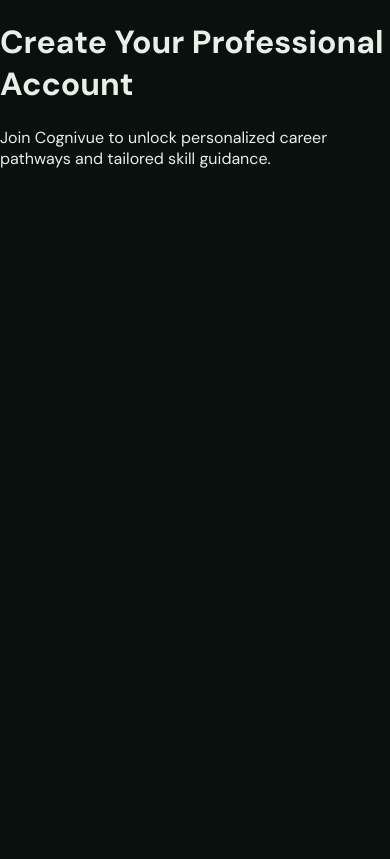
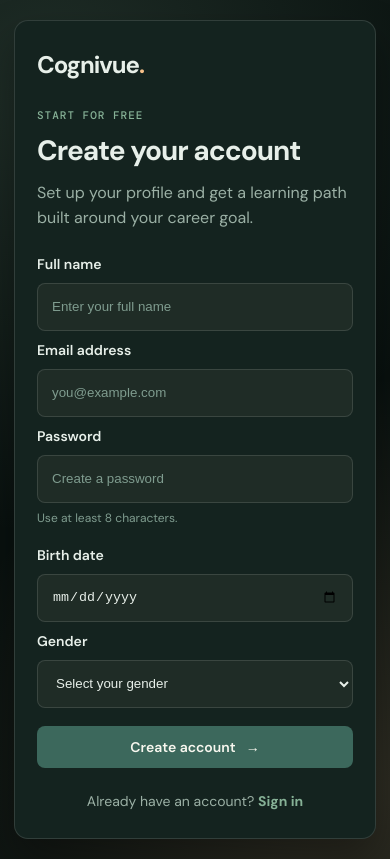
Before and after one commit to kokan09/Cognivue-AI, a React (Vite) app in the folder frontend/my-app/: page /sign-up in a window 390 px wide. Built offline with nearby package versions, Linux system fonts and the light colour scheme; a web font is replaced by a local one.

Commit message:
added sign in and sign up UI

```diff
--- a/frontend/my-app/src/pages/LandingPage.jsx
+++ b/frontend/my-app/src/pages/LandingPage.jsx
@@ -2,6 +2,7 @@
 import FeatureCard from '../components/FeatureCard'
 import FaqItem from '../components/FaqItem'
 import Footer from '../components/Footer'
+import { Link } from 'react-router-dom'
 
 const featureList = [
   {
@@ -80,9 +81,9 @@
               Cognivue analyzes real-time industry demand, evaluates your skill mastery, and builds clear, evidence-backed learning paths.
             </p>
             <div className="hero-actions">
-              <a className="button" href="#demo">
+              <Link className="button" to="/sign-up">
                 Get Started Free <b>→</b>
-              </a>
+              </Link>
               <a className="text-button" href="#how-it-works">
                 See How It Works <span>↗</span>
               </a>
--- a/frontend/my-app/src/pages/SignInPage.jsx
+++ b/frontend/my-app/src/pages/SignInPage.jsx
@@ -1,10 +1,28 @@
+import { Link } from 'react-router-dom'
+
 function SignInPage() {
   return (
     <main className="auth-page">
-      <div className="auth-card">
-        <h1>Login</h1>
-        <p>Access your Cognivue workspace with secure member credentials.</p>
-      </div>
+      <section className="auth-card" aria-labelledby="sign-in-title">
+        <Link className="auth-brand" to="/" aria-label="Back to Cognivue home">Cognivue<span>.</span></Link>
+        <div className="auth-intro">
+          <p className="auth-kicker">Welcome back</p>
+          <h1 id="sign-in-title">Sign in to your workspace</h1>
+          <p>Continue building a learning path that moves with the market.</p>
+        </div>
+        <form className="auth-form" onSubmit={(event) => event.preventDefault()}>
+          <label htmlFor="sign-in-email">Email address</label>
+          <input id="sign-in-email" name="email" type="email" placeholder="you@example.com" autoComplete="email" />
+          <div className="field-label-row">
+            <label htmlFor="sign-in-password">Password</label>
+            <button className="auth-text-action" type="button">Forgot password?</button>
+          </div>
+          <input id="sign-in-password" name="password" type="password" placeholder="Enter your password" autoComplete="current-password" />
+          <label className="remember-me"><input type="checkbox" name="remember" /><span>Keep me signed in</span></label>
+          <button className="button auth-submit" type="submit">Sign in <span aria-hidden="true">→</span></button>
+        </form>
+        <p className="auth-switch">New to Cognivue? <Link to="/sign-up">Create an account</Link></p>
+      </section>
     </main>
   )
 }
--- a/frontend/my-app/src/pages/SignUpPage.jsx
+++ b/frontend/my-app/src/pages/SignUpPage.jsx
@@ -1,10 +1,40 @@
+import { Link } from 'react-router-dom'
+
 function SignUpPage() {
   return (
     <main className="auth-page">
-      <div className="auth-card">
-        <h1>Create Your Professional Account</h1>
-        <p>Join Cognivue to unlock personalized career pathways and tailored skill guidance.</p>
-      </div>
+      <section className="auth-card" aria-labelledby="sign-up-title">
+        <Link className="auth-brand" to="/" aria-label="Back to Cognivue home">Cognivue<span>.</span></Link>
+        <div className="auth-intro">
+          <p className="auth-kicker">Start for free</p>
+          <h1 id="sign-up-title">Create your account</h1>
+          <p>Set up your profile and get a learning path built around your career goal.</p>
+        </div>
+        <form className="auth-form" onSubmit={(event) => event.preventDefault()}>
+          <label htmlFor="sign-up-name">Full name</label>
+          <input id="sign-up-name" name="name" type="text" placeholder="Enter your full name" autoComplete="name" />
+          <label htmlFor="sign-up-email">Email address</label>
+          <input id="sign-up-email" name="email" type="email" placeholder="you@example.com" autoComplete="email" />
+          <label htmlFor="sign-up-password">Password</label>
+          <input id="sign-up-password" name="password" type="password" placeholder="Create a password" autoComplete="new-password" />
+          <p className="input-hint">Use at least 8 characters.</p>
+
+          <label htmlFor="sign-up-birth-date">Birth date</label>
+          <input id="sign-up-birth-date" name="birthDate" type="date" autoComplete="bday" />
+
+          <label htmlFor="sign-up-gender">Gender</label>
+          <select id="sign-up-gender" name="gender" defaultValue="">
+            <option value="" disabled>Select your gender</option>
+            <option value="female">Female</option>
+            <option value="male">Male</option>
+            <option value="non-binary">Non-binary</option>
+            <option value="prefer-not-to-say">Prefer not to say</option>
+          </select>
+
+          <button className="button auth-submit" type="submit">Create account <span aria-hidden="true">→</span></button>
+        </form>
+        <p className="auth-switch">Already have an account? <Link to="/sign-in">Sign in</Link></p>
+      </section>
     </main>
   )
 }
--- a/frontend/my-app/src/styles/main.css
+++ b/frontend/my-app/src/styles/main.css
@@ -69,3 +69,30 @@
 a {
   font: inherit;
 }
+
+/* Authentication pages */
+.auth-page { min-height: 100vh; padding: 48px 24px; display: grid; place-items: center; background: radial-gradient(circle at 12% 10%, color-mix(in srgb, var(--accent-strong) 18%, transparent), transparent 28rem), radial-gradient(circle at 88% 92%, color-mix(in srgb, var(--accent) 16%, transparent), transparent 26rem), var(--bg-primary); }
+.auth-card { width: min(100%, 460px); padding: 36px; background: var(--surface); border: 1px solid var(--border); border-radius: 18px; box-shadow: var(--panel-shadow); }
+.auth-brand { display: inline-block; color: var(--text-primary); font-size: 24px; font-weight: 700; letter-spacing: -1px; text-decoration: none; }
+.auth-brand span { color: var(--accent); }
+.auth-intro { margin: 36px 0 28px; }
+.auth-kicker { margin: 0 0 10px; color: var(--accent-strong); font-family: 'DM Mono', monospace; font-size: 11px; font-weight: 500; letter-spacing: 1px; text-transform: uppercase; }
+.auth-intro h1 { margin: 0; font-size: clamp(28px, 5vw, 36px); letter-spacing: -1px; }
+.auth-intro > p:last-child { margin: 12px 0 0; color: var(--text-secondary); line-height: 1.55; }
+.auth-form { display: grid; gap: 10px; }
+.auth-form label, .field-label-row label { color: var(--text-primary); font-size: 14px; font-weight: 600; }
+.auth-form input:not([type='checkbox']), .auth-form select { width: 100%; height: 48px; padding: 0 14px; color: var(--text-primary); background: var(--surface-alt); border: 1px solid var(--border); border-radius: 8px; outline: none; transition: border-color .2s ease, box-shadow .2s ease; }
+.auth-form input:not([type='checkbox'])::placeholder { color: var(--text-muted); }
+.auth-form input:not([type='checkbox']):focus, .auth-form select:focus { border-color: var(--accent-strong); box-shadow: 0 0 0 3px color-mix(in srgb, var(--accent-strong) 18%, transparent); }
+.auth-form select { appearance: auto; cursor: pointer; }
+.field-label-row { display: flex; justify-content: space-between; align-items: center; margin-top: 6px; }
+.auth-text-action { padding: 0; color: var(--accent-strong); background: none; border: 0; font-size: 13px; font-weight: 600; cursor: pointer; }
+.remember-me { display: flex; align-items: center; gap: 8px; margin: 8px 0 10px; color: var(--text-secondary) !important; font-size: 13px !important; font-weight: 400 !important; cursor: pointer; }
+.remember-me input { accent-color: var(--accent-strong); }
+.input-hint { margin: -3px 0 10px; color: var(--text-muted); font-size: 12px; }
+.auth-submit { width: 100%; margin-top: 8px; padding: 14px 20px; }
+.auth-switch { margin: 24px 0 0; color: var(--text-secondary); font-size: 14px; text-align: center; }
+.auth-switch a { color: var(--accent-strong); font-weight: 700; text-decoration: none; }
+.auth-switch a:hover, .auth-text-action:hover { text-decoration: underline; }
+
+@media (max-width: 480px) { .auth-page { padding: 20px 14px; } .auth-card { padding: 28px 22px; border-radius: 14px; } .auth-intro { margin: 28px 0 24px; } }
```
Also changed, not shown: 1 other file (tests, documents, lock files or other folders).
